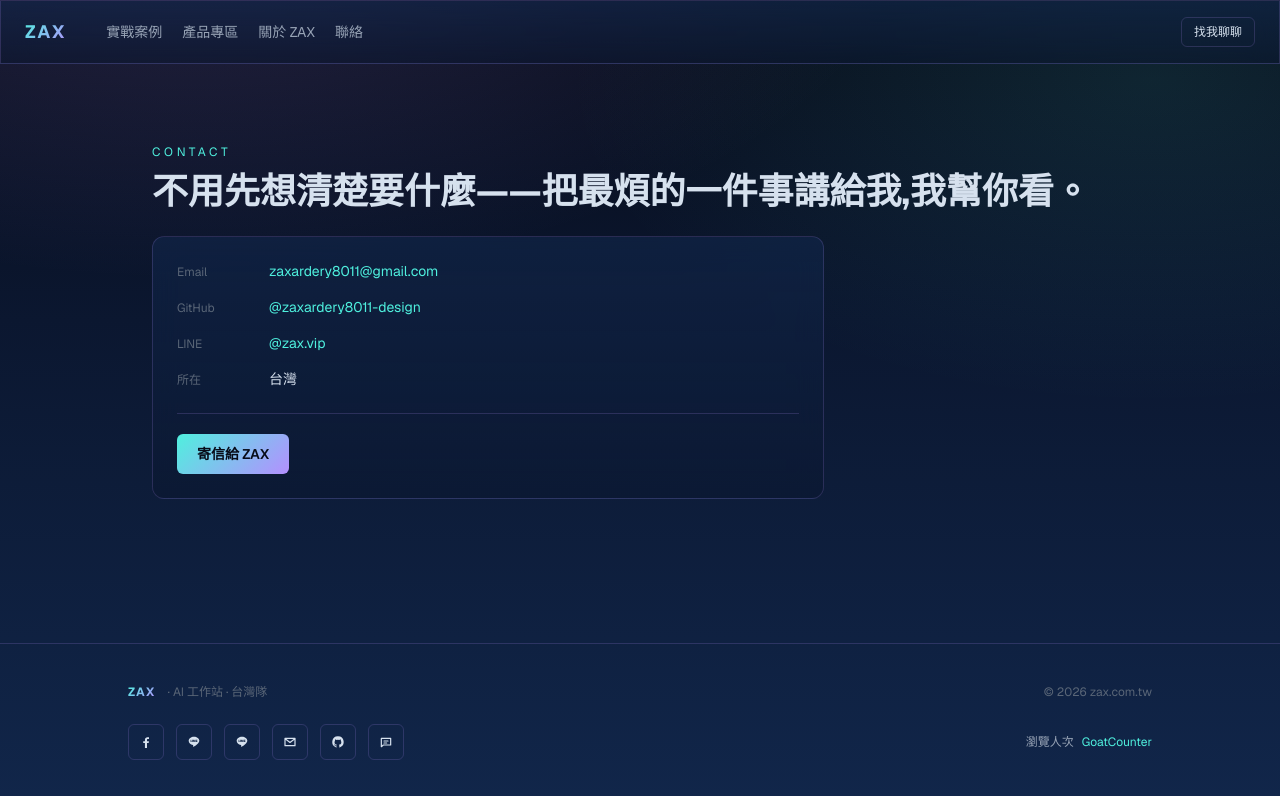
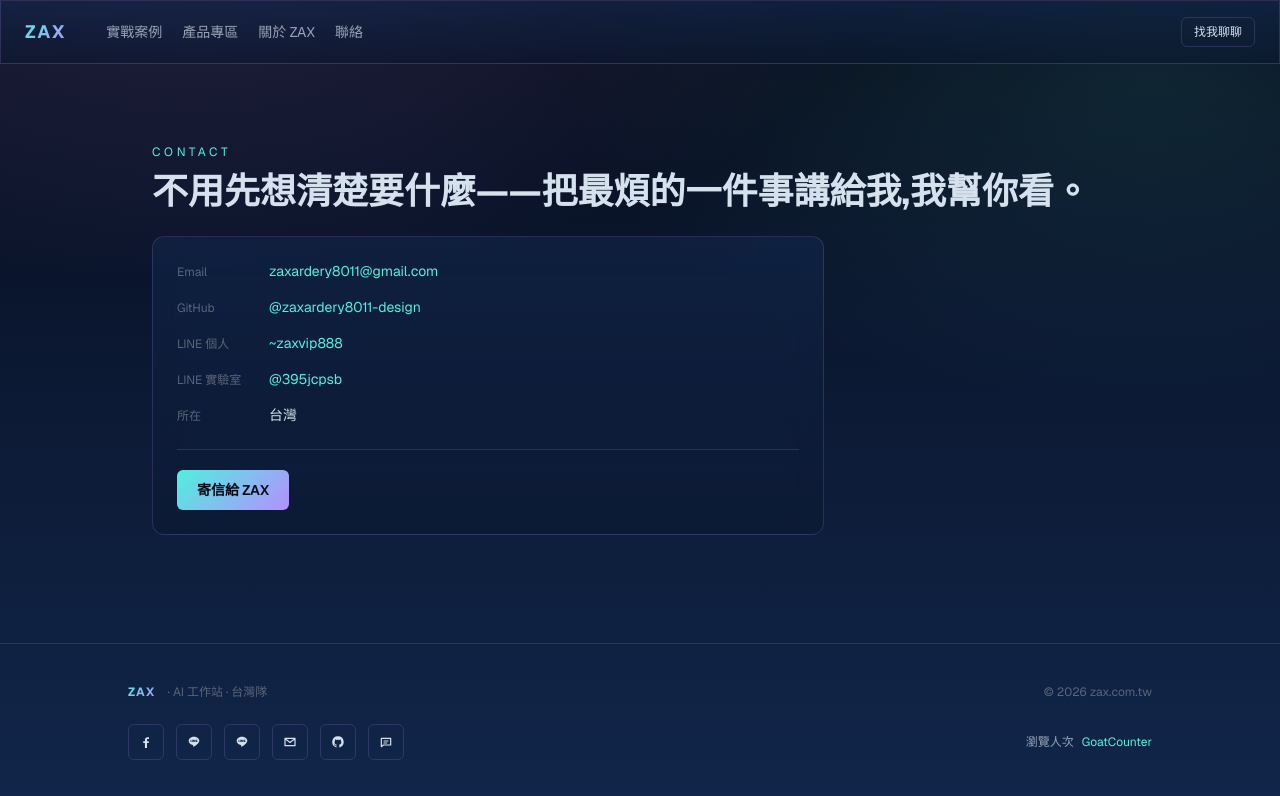
Before and after one commit to zaxardery8011-design/zax-site, a Next.js app: page /contact in a window 1280 px wide. Shown: the top 796 px of the page. Built offline with nearby package versions, Linux system fonts and the light colour scheme.

Commit message:
fix(zax-site): 聯絡頁 LINE 拆成個人+主腦實驗室兩個

```diff
--- a/app/contact/page.tsx
+++ b/app/contact/page.tsx
@@ -36,15 +36,12 @@ export default function Contact() {
               </a>
             </div>
             <div className="flex items-baseline gap-3">
-              <span className="text-[color:var(--fg-2)] w-20 text-xs">LINE</span>
-              <a
-                href="https://line.me/R/ti/p/%40zax.vip"
-                target="_blank"
-                rel="noopener noreferrer"
-                className="text-[color:var(--accent-cyan)] hover:underline"
-              >
-                @zax.vip
-              </a>
+              <span className="text-[color:var(--fg-2)] w-20 text-xs">LINE 個人</span>
+              <a href="https://line.me/R/ti/p/~zaxvip888" target="_blank" rel="noopener noreferrer" className="text-[color:var(--accent-cyan)] hover:underline">~zaxvip888</a>
+            </div>
+            <div className="flex items-baseline gap-3">
+              <span className="text-[color:var(--fg-2)] w-20 text-xs">LINE 實驗室</span>
+              <a href="https://line.me/R/ti/p/@395jcpsb" target="_blank" rel="noopener noreferrer" className="text-[color:var(--accent-cyan)] hover:underline">@395jcpsb</a>
             </div>
             <div className="flex items-baseline gap-3">
               <span className="text-[color:var(--fg-2)] w-20 text-xs">所在</span>
```
